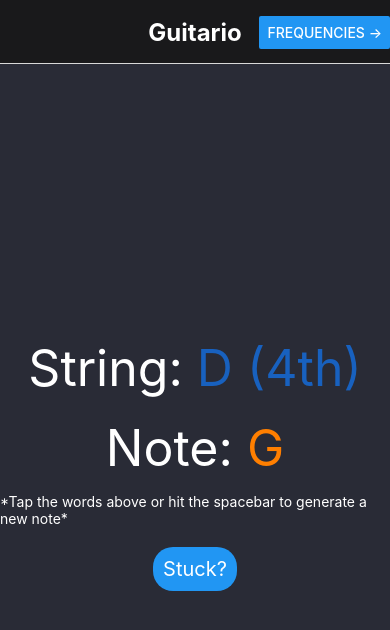
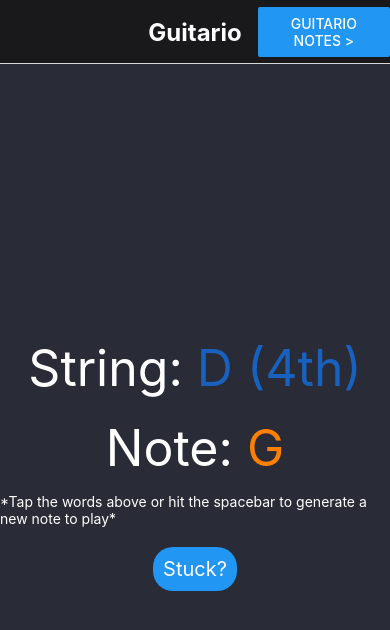
Before and after one commit to Brandon205/guitario, a React Native app: screen / in a window 390 px wide. Shown: the top 630 px of the page. Built offline with nearby package versions, Linux system fonts and the light colour scheme.

Commit message:
v1.3.0 - change navigation from going to test page

```diff
--- a/App.js
+++ b/App.js
@@ -4,7 +4,7 @@
 import { createNativeStackNavigator } from '@react-navigation/native-stack';
 import Notes from './components/Notes';
 import StringsNote from './components/StringsNote';
-import Frequencies from './components/Frequencies';
+// import Frequencies from './components/Frequencies'; // FOR FUTURE RELEASE
 
 const Stack = createNativeStackNavigator();
 
@@ -47,7 +47,7 @@
         setNoteColor('#FF7F00')
         break;
       default:
-        setNote("Uh oh, this should be a note...")
+        setNote("Uh oh, this should be a note... Try again")
     }
   }
 
@@ -80,7 +80,7 @@
         setStringColor('#CF27C4')
         break;
       default:
-        setString("Uh oh, this should be a string...")
+        setString("Uh oh, this should be a string... Try again")
     }
   }
 
@@ -88,15 +88,16 @@
     <NavigationContainer>
       <Stack.Navigator screenOptions={{headerStyle: {backgroundColor: '#19191B'}, headerTintColor: '#fff', headerTitleAlign: 'center', headerTitleStyle: {fontSize: 24, fontWeight: 'bold'}}}>
         <Stack.Screen name="Guitario" options={({ navigation }) => ({
-          headerRight: () => (<Button title="Frequencies ->" onPress={() => navigation.navigate('Frequencies')} />)
+          // headerRight: () => (<Button title="Frequencies ->" onPress={() => navigation.navigate('Frequencies')} />) // FOR FUTURE RELEASE
+          headerRight: () => (<Button title="Guitario Notes >" onPress={() => navigation.navigate('Guitario Notes')} />)
         })}>
           { props => <Notes {...props} createNote={() => createNote()} createString={() => createString()} string={string} note={note} noteColor={noteColor} stringColor={stringColor} /> }
         </Stack.Screen>
-        <Stack.Screen name="Frequencies" options={({ navigation }) => ({
-          headerLeft: () => (<Button title="<- Notes" onPress={() => navigation.navigate('Guitario')} />)
+        <Stack.Screen name="Guitario Notes" options={({ navigation }) => ({
+          headerLeft: () => (<Button title="< Guitario" onPress={() => navigation.navigate('Guitario')} />)
         })}>
-          {/* { props => <StringsNote {...props} createNote={() => createNote()} note={note} noteColor={noteColor} /> } */}
-          { props => <Frequencies /> }
+          { props => <StringsNote {...props} createNote={() => createNote()} note={note} noteColor={noteColor} /> }
+          {/* { props => <Frequencies /> } FOR FUTURE RELEASE*/}
         </Stack.Screen>
       </Stack.Navigator>
     </NavigationContainer>
--- a/app.json
+++ b/app.json
@@ -2,7 +2,7 @@
   "expo": {
     "name": "Guitario",
     "slug": "guitario",
-    "version": "1.2.0",
+    "version": "1.3.0",
     "orientation": "portrait",
     "icon": "./assets/icon.png",
     "splash": {
--- a/components/Notes.js
+++ b/components/Notes.js
@@ -1,5 +1,5 @@
 import React, { useState, useEffect } from 'react'
-import { View, Text, StyleSheet, Pressable, Platform} from 'react-native'
+import { View, Text, StyleSheet, Pressable, Platform } from 'react-native'
 const frets = require('./frets.json')
 
 export default function Notes(props) {
@@ -39,7 +39,7 @@
                 <Text style={styles.noteText}>Note: <Text style={{color: props.noteColor}}>{props.note}</Text></Text>
             </View>
 
-            <Text style={{color: '#fff', marginTop: 15}}>*Tap the words above or hit the spacebar to generate a new note*</Text>
+            <Text style={{color: '#fff', marginTop: 15}}>*Tap the words above or hit the spacebar to generate a new note to play*</Text>
             <Pressable onPress={() => setShowAnswer(!showAnswer)}>
                 <View style={styles.button}>
                     <Text style={styles.buttonText}>Stuck?</Text>
--- a/components/StringsNote.js
+++ b/components/StringsNote.js
@@ -1,12 +1,12 @@
 import React from 'react'
-import { View, Text, StyleSheet, Dimensions } from 'react-native'
+import { View, Text, StyleSheet } from 'react-native'
 
 export default function StringsNote(props) {
     return (
         <View style={styles.container} onTouchStart={() => props.createNote()}>
             <Text style={styles.screenText}>Note: <Text style={{color: props.noteColor}}>{props.note}</Text></Text>
             <Text style={{color: '#fff', fontWeight: 'bold'}}>*Play the above note on all of the strings</Text>
-            <Text style={{color: '#fff'}}>*Tap anywhere on the screen to get a new note to play</Text>
+            <Text style={{color: '#fff', marginTop: 10}}>*Tap anywhere on the screen or hit the spacebar to generate a new note*</Text>
         </View>
     )
 }
@@ -18,12 +18,13 @@
         justifyContent: 'center',
         alignItems: 'center',
         backgroundColor: '#292B36',
-        width: Dimensions.get('window').width,
-        height: Dimensions.get('window').height
+        width: '100%',
+        height: '100%'
     },
     screenText: {
         fontSize: 50,
-        color: 'white'
+        color: 'white',
+        marginBottom: 18
     },
 
 })
```
